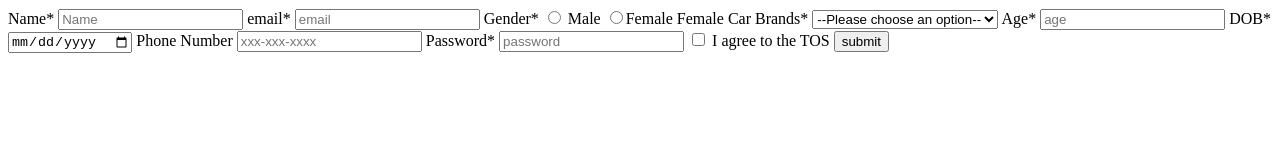
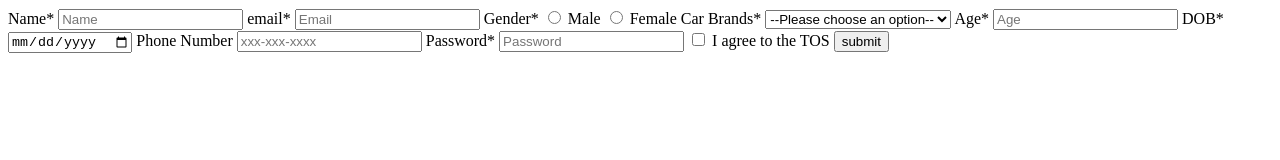
Before and after one commit to acciojob/signup-form-car-ABHISHEK-KUMAR-14022001, a website: page main.html in a window 1280 px wide. Drawn offline with Linux system fonts and the light colour scheme.

Commit message:
created a submission

```diff
--- a/main.html
+++ b/main.html
@@ -13,12 +13,12 @@
 		<input type="text" id="name" placeholder="Name" required>
 
 		<label for="email">email*</label>
-		<input type="email" placeholder="email" id="email" required>
+		<input type="email" placeholder="Email" id="email" required>
 
 		<label for="gender"  required>Gender*</label>
 		<input type="radio"  id="gender_m" name="gender"  required>
 		<label for="gender_m">Male</label>
-		<input type="radio"  id="gender_f" name="gender"  required>Female
+		<input type="radio"  id="gender_f" name="gender"  required>
 		<label for="gender_f">Female</label>
 
 		<label for="cars">Car Brands*</label>
@@ -30,7 +30,7 @@
 		</select>
 
 		<label for="age">Age*</label>
-		<input type="number" id="age" placeholder="age" required>
+		<input type="number" id="age" placeholder="Age" required>
 
 		<label for="dob">DOB*</label>
 		<input type="date"  id="dob" required>
@@ -39,7 +39,7 @@
 		<input type="tel" placeholder="xxx-xxx-xxxx" id="tel">
 
 		<label for="password">Password*</label>
-		<input type="password"  id="password " placeholder="password" required>
+		<input type="password"  id="password " placeholder="Password" required>
 
 
 		<input type="checkbox" id="tos" required>
```
